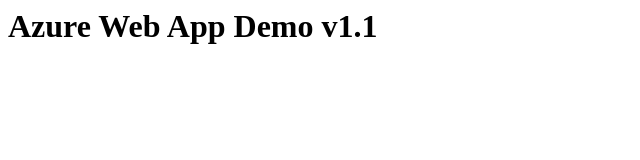
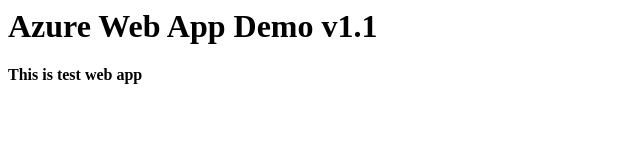
Before and after one commit to rakeshkorodi/webappdemo, a plain HTML site: page index.html in a window 1280 px wide. Shown: the whole page, without its empty margins (0-640 px from the left). Drawn offline with Linux system fonts and the light colour scheme.

Commit message:
Update index.html

```diff
--- a/index.html
+++ b/index.html
@@ -2,5 +2,6 @@
 <title>Web App Demo</title>
 <body>
 <h1>Azure Web App Demo v1.1</h1>
+<b> This is test web app </b>
 </body>
 </html>
```
